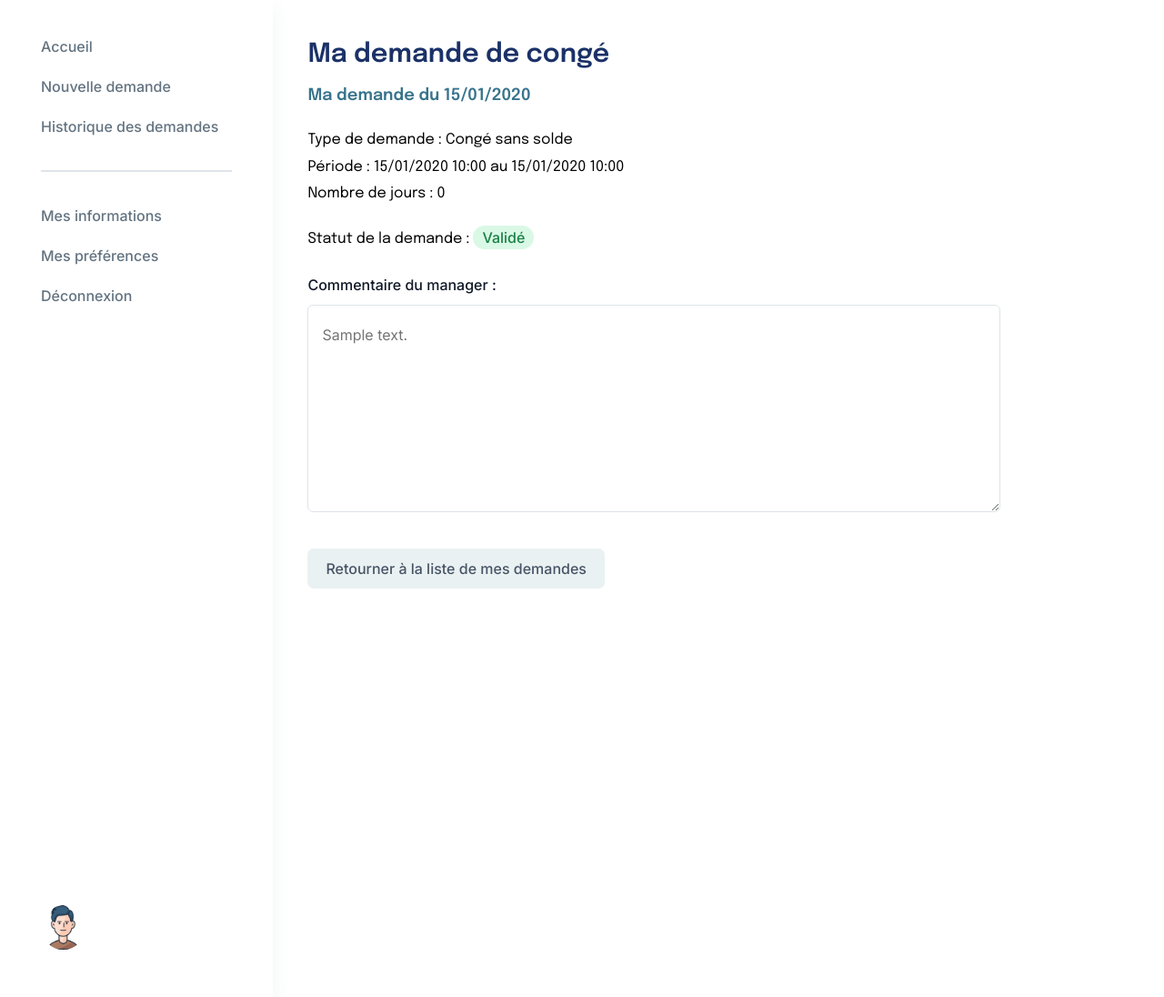
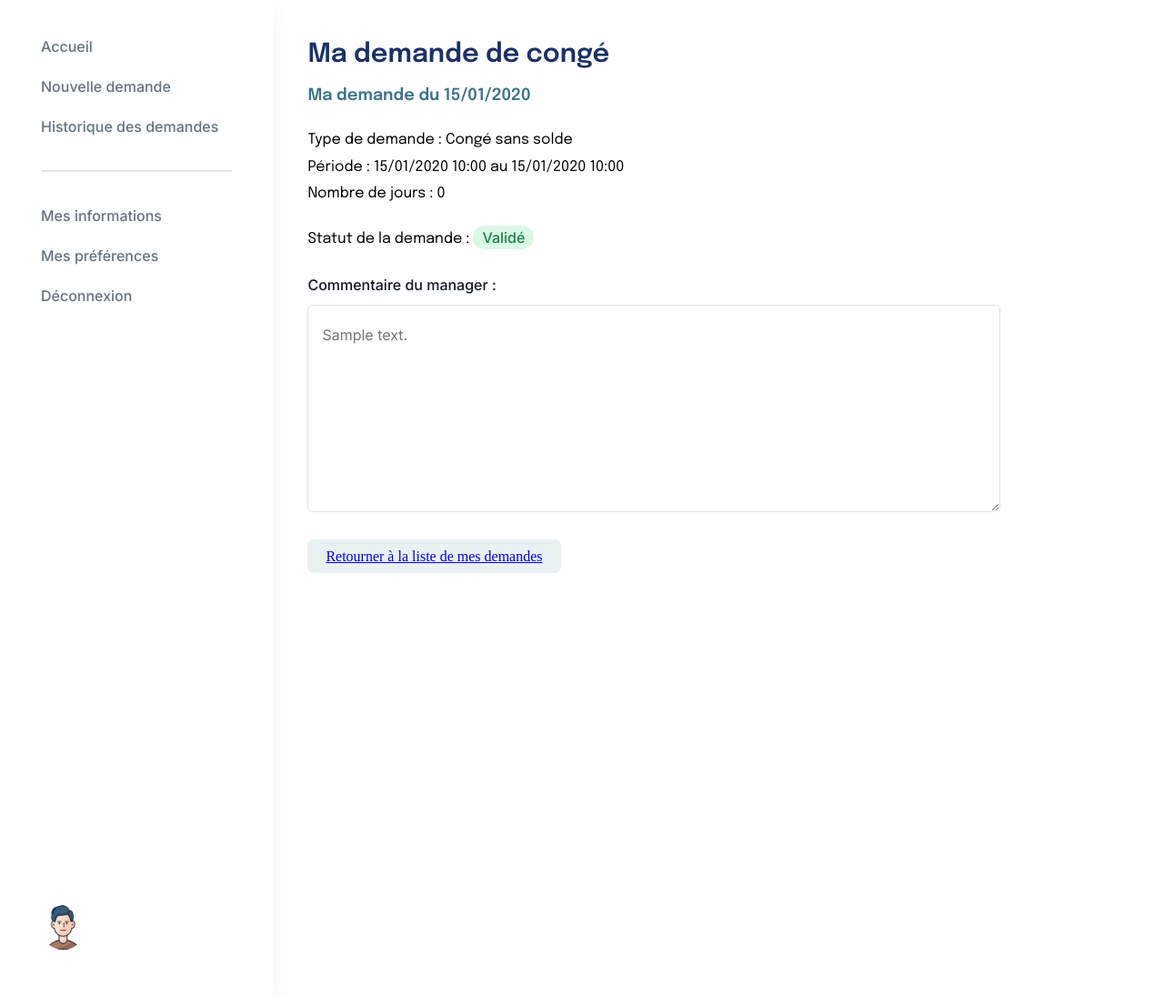
Before and after one commit to SBKF19/Congefacile, a PHP site: page /details_une_demande.php?id=1 in a window 1280 px wide. Shown: the part 80-1176 px from the top of the page at 91% size. Run offline with PHP 8.4, Linux system fonts and the light colour scheme; data comes from the database, SQL or seed files in the repository; tables that the repository leaves empty hold one stand-in row (values such as "Sample post").

Commit message:
Changement de requêtes SQL + modif de liens dans Historique des demandes

```diff
--- a/consulter_une_demande.php
+++ b/consulter_une_demande.php
@@ -76,6 +76,7 @@ if ($_SERVER['REQUEST_METHOD'] === 'POST') {
         <h2>Demande de <?= $dates["first_name"]." ".$dates["last_name"]?></h2>
         <h3>Demande du  <?= date("d/m/Y H:i:s", strtotime($dates["created_at"]))?></h3>
         <p>Période : <?=date("d/m/Y H:i:s", strtotime($dates["start_at"])) ?> au <?= date("d/m/Y H:i:s",strtotime($dates["end_at"])) ?></p>
+        <p>Type de demande : <?=$dates["name"] ?></p>
         <p>Nombre de jours : <?= $dates["DateDiff"] ?> jours</p>
         <form method="POST" style = "Margin-Bottom: 5%">
             <div>
--- a/details_une_demande.php
+++ b/details_une_demande.php
@@ -61,11 +61,11 @@ if (!isset($reponse)){
 if(isset($reponse)){
         echo "<label class='label-field' for='commentaire'>Commentaire du manager :</label>
         <textarea name='commentaire' readonly class='placeholder textarea-comment' placeholder='".$commentaire."'></textarea>";
-        echo "<button class='light-button'><a>Retourner à la liste de mes demandes</a></button>";
+        echo "<a class='light-button' href= 'historique_des_demandes.php'>Retourner à la liste de mes demandes</a>";
 } elseif(!isset($reponse)){
         echo "<div class='title-with-button'>
-                <button class='light-button'><a>Retourner à la liste de mes demandes</a></button>
-                <button class='alt-dark-button'><a href='modifier-ma-demande.php?id=".$id_demande."'>Modifier ma demande</a></button>
+                <a class='light-button' href= 'historique_des_demandes.php'>Retourner à la liste de mes demandes</a>
+                <a class='alt-dark-button' href='modifier-ma-demande.php?id=".$id_demande."'>Modifier ma demande</a>
         </div>";
 };
 ?>
```
Also changed, not shown: historique_des_demandes.php (+19 -4 lines).
